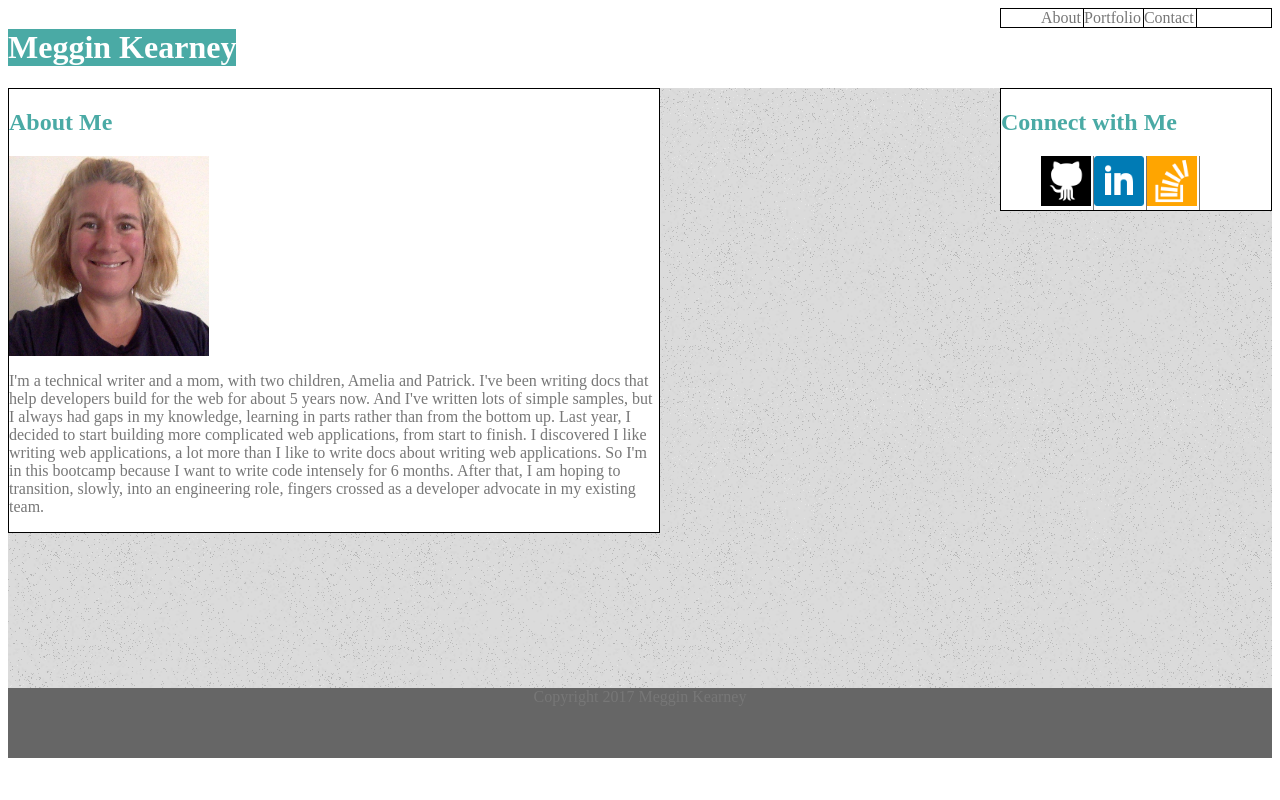
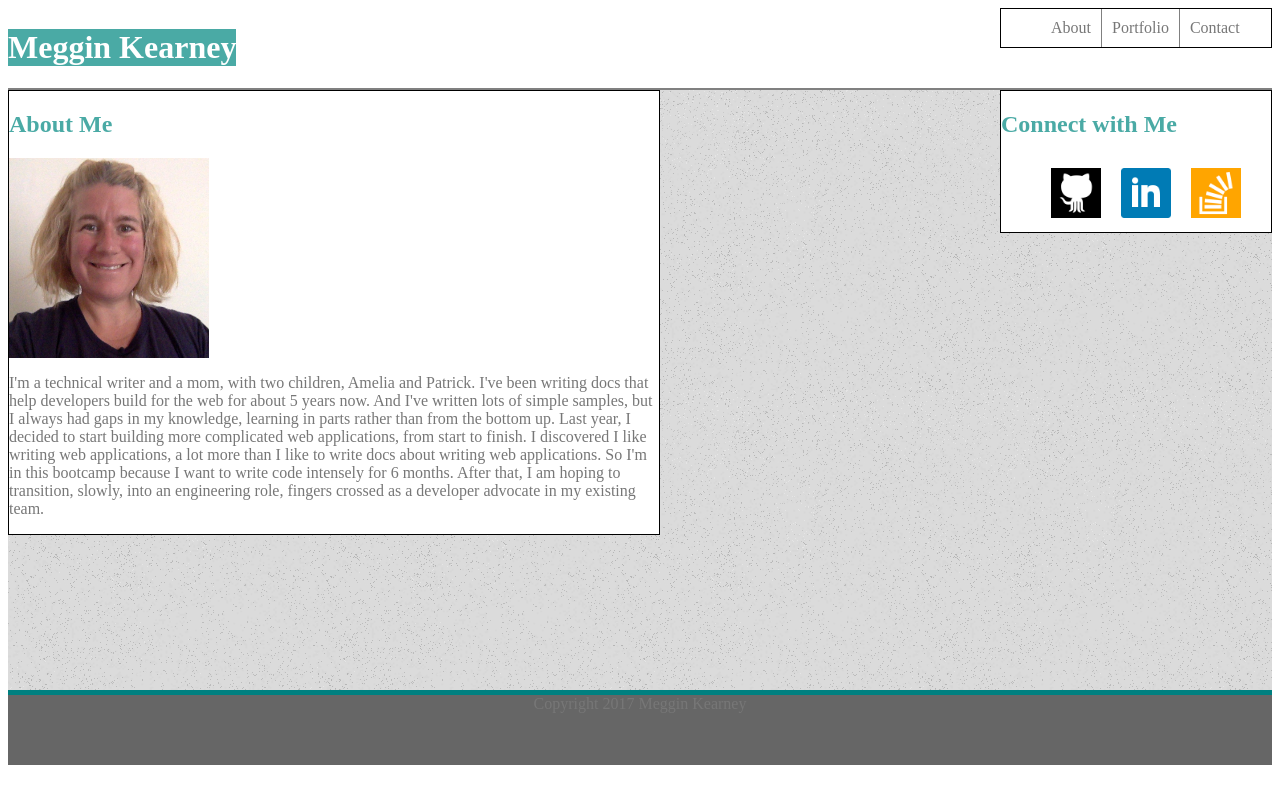
Before and after one commit to Meggin/Basic-Portfolio, a PHP site: page / in a window 1280 px wide. Run offline with PHP 8.4, Linux system fonts and the light colour scheme.

Commit message:
better css

```diff
--- a/assets/css/style.css
+++ b/assets/css/style.css
@@ -6,9 +6,6 @@
 body {
 	color: #777777
 	width:	960px;
-}
-
-header	{
 }
 
 h1	{
@@ -25,6 +22,7 @@ nav	{
 	width: 270px;
 	float: right;
 	border: 1px solid black;
+	text-align: left;
 }
 
 ul {
@@ -32,22 +30,27 @@ ul {
 	margin: 0 auto;
 }
 
+li {
+	float: left;
+	padding: 10px;
+}
+
+li.border {
+	border-right: 1px solid gray;
+	padding: 10px;
+}
+
 a {
 	color: #777777;
 	text-decoration: none;
-	margin-right: 2px;
 }
 
 
 .icon {
 	width: 50px;
 	height: auto;
-}
-
-li {
-	float: left;
-	text-align: center;
-	border-right: 1px solid;
+	color: none;
+	border-right: none;
 }
 
 section	{
@@ -75,6 +78,8 @@ input {
 	background-image: url("../images/background.png");
 	height: 600px;
 	width: 100%;
+	border-top: 2px solid gray;
+	border-bottom: 5px solid teal;
 }
 
 #social-links {
@@ -104,7 +109,7 @@ input {
 
 #project-portfolio {
 	float: left;
-
+	border: 1px solid black;
 }
 
 footer {
--- a/index.html
+++ b/index.html
@@ -16,9 +16,9 @@
 	<header>
 		<h1>Meggin Kearney</h1>
 		<nav>
-			<ul class="horizontalNav">
-				<li><a href="index.html">About</a></li>
-				<li><a href="portfolio.html">Portfolio</a></li>
+			<ul>
+				<li class="border"><a href="index.html">About</a></li>
+				<li class="border"><a href="portfolio.html">Portfolio</a></li>
 				<li><a href="contact.html">Contact</a></li>
 			</ul>
 		</nav>
```
